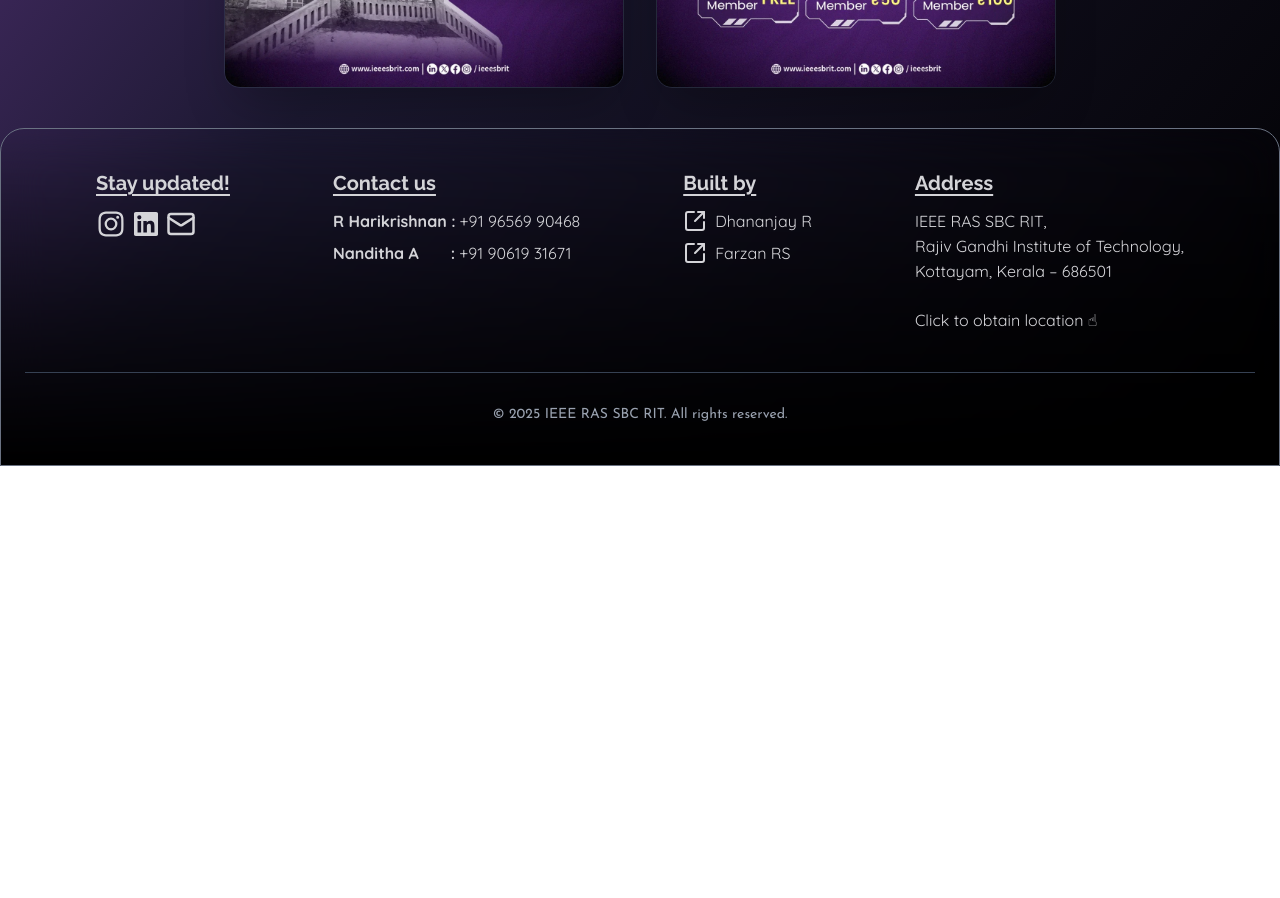
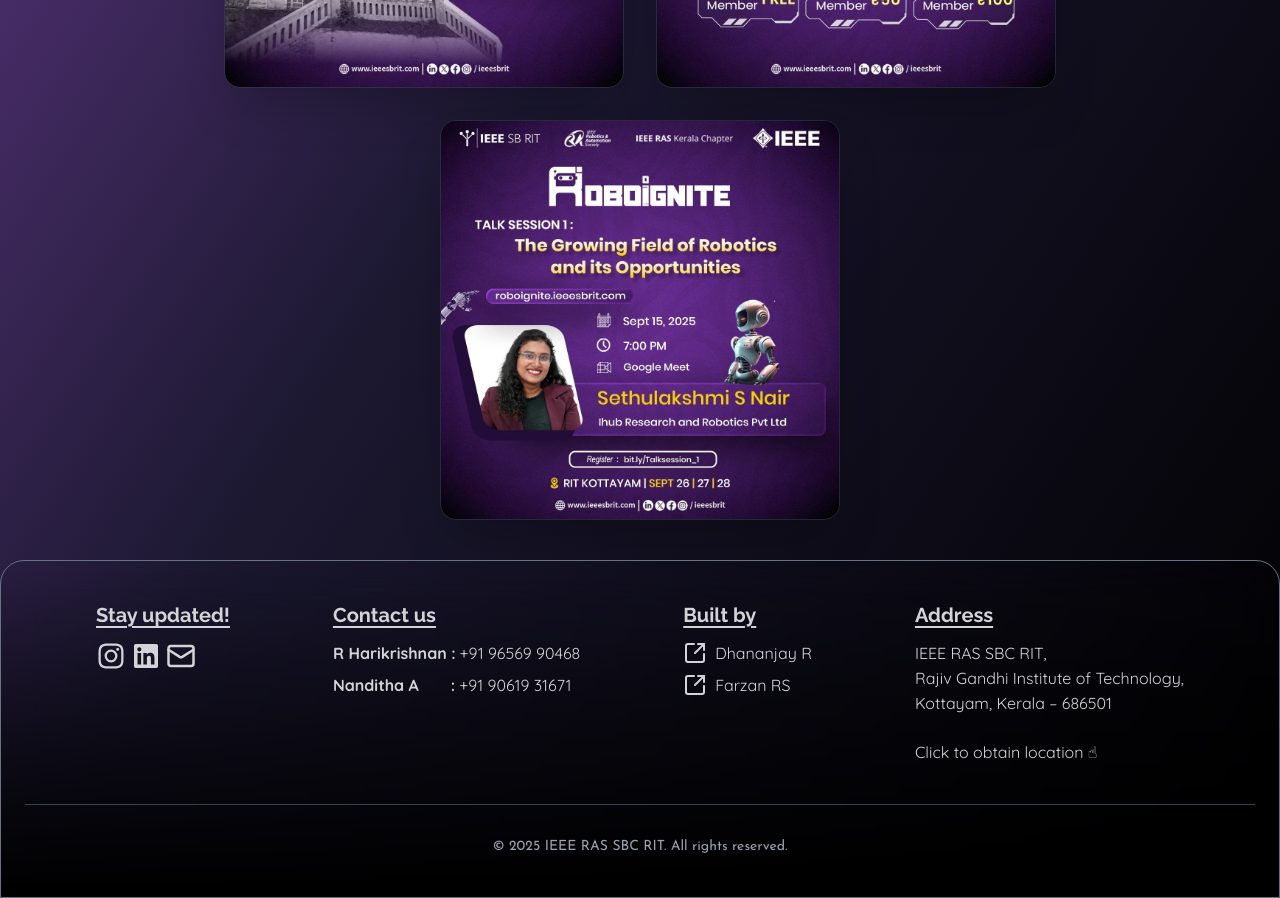
Before and after one commit to IEEE-SB-RIT/Roboignite, a React (Vite) app: page /events in a window 1280 px wide. Shown: the part 1040-1938 px from the top of the page. Before the commit the page ends 1506 px from the top, so only its background shows below. Built offline with nearby package versions, Linux system fonts and the light colour scheme; a web font is replaced by a local one.

Commit message:
Added event_05.webp

```diff
--- a/src/datas/EventData.ts
+++ b/src/datas/EventData.ts
@@ -9,6 +9,7 @@
 	date: string;
 	salutaion?: string;
 	speakers?: string;
+	speakerDescription?: string;
 	price?: string[];
 	form?: boolean;
 	formLink?: string;
@@ -83,18 +84,22 @@
 		src: `${basePath}event_01.webp`,
 		form: true,
 		formLink: " https://bit.ly/LEAP_ROBOIGNITE",
-	}
-	// {
-	//     id: 4,
-	//     title: "event 4",
-	//     eventName: "Hackathon Kickoff",
-	//     type: "competition",
-	//     venue: "Innovation Hub",
-	//     date: "2025-08-04",
-	//     salutaion: "Let the Hack Begin!",
-	//     speakers: "Mr. S. Patel",
-	//     src: "/./events/img_4.webp"
-	// },
+	},
+	{
+		id: 4,
+		title: "Expert Talk – The Growing Field of Robotics and Its Opportunities",
+		eventName: "Expert Talk",
+		type: "Talk Session",
+		venue: "Online",
+		date: "2025-09-15",
+		salutaion: "🧠 Topic: The Growing Field of Robotics and Its Opportunities",
+		speakers: "Sethulakshmi S Nair",
+		speakerDescription:"Executive Manager at IHub Research and Robotics Pvt Ltd",
+		src: `${basePath}event_05.webp`,
+		form: true,
+		formLink: "https://bit.ly/Talksession_1",
+	},
+
 	// {
 	//     id: 5,
 	//     title: "event 5",
```
Also changed, not shown: public/roboEvents/event_05.webp (added).
